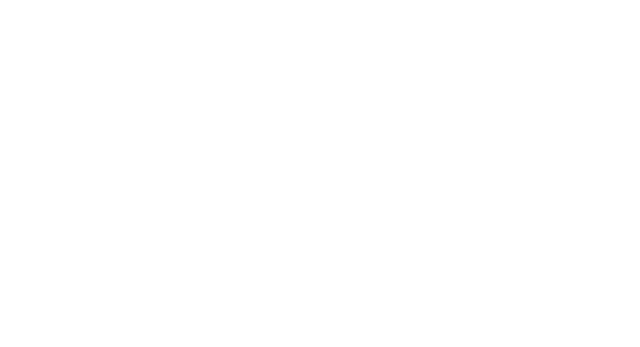
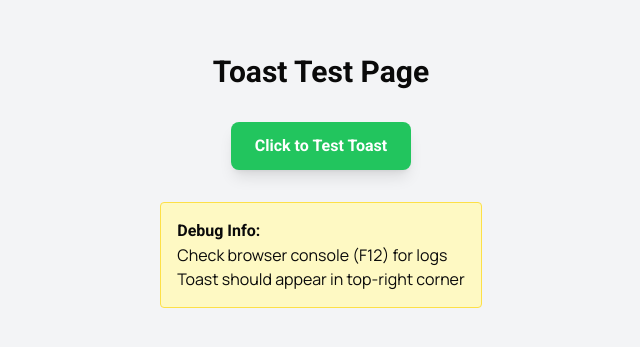
Before and after one commit to Berry-bott/FillopsEduTech, a React (Vite) app: page /test-toast in a window 1280 px wide. Before the commit this address had no page. Shown: the part 219-566 px from the top of the page, without its empty margins (319-959 px from the left). Built offline with nearby package versions, Linux system fonts and the light colour scheme.

Commit message:
new commit

```diff
--- a/package.json
+++ b/package.json
@@ -21,6 +21,7 @@
     "@radix-ui/react-select": "^2.2.6",
     "@radix-ui/react-slot": "^1.2.3",
     "@radix-ui/react-switch": "^1.2.6",
+    "@radix-ui/react-toast": "^1.2.15",
     "chart.js": "^4.5.1",
     "class-variance-authority": "^0.7.1",
     "clsx": "^2.1.1",
--- a/src/App.jsx
+++ b/src/App.jsx
@@ -114,6 +114,8 @@ import LecturerDashboard from "@/pages/lecturer/LecturerDashboard";
 import ExamSelector from "./components/DashboardComponents/user/ExamSelector";
 import "./App.css";
 
+import TestToast from "./pages/index/TestToast";
+
 function App() {
   return (
     <BrowserRouter>
@@ -133,6 +135,7 @@ function App() {
           <Route path="/ExamsPage" element={<ExamsPage />} />
           <Route path="/exam-selector" element={<ExamSelector />} />
           <Route path="/lecturer/dashboard" element={<LecturerDashboard />} />
+          <Route path="/test-toast" element={<TestToast />} />
 
           {/* SUPA ADMIN ROUTES */}
           <Route path="/manage-users" element={<UsersPage />} />
--- /dev/null
+++ b/src/pages/index/TestToast.jsx
@@ -0,0 +1,38 @@
+import React from 'react';
+import { useToast } from "@/components/ui/use-toast";
+
+const TestToast = () => {
+  const { toast } = useToast();
+
+  const handleTest = () => {
+    console.log("Toast function:", toast);
+    console.log("Showing toast...");
+
+    toast({
+      title: "Test Toast 🎉",
+      description: "If you see this, toast system works!",
+      variant: "default",
+    });
+  };
+
+  return (
+    <div className="min-h-screen flex flex-col items-center justify-center bg-gray-100">
+      <h1 className="text-3xl font-bold mb-8">Toast Test Page</h1>
+
+      <button
+        onClick={handleTest}
+        className="bg-green-500 hover:bg-green-600 text-white font-bold py-3 px-6 rounded-lg shadow-lg"
+      >
+        Click to Test Toast
+      </button>
+
+      <div className="mt-8 p-4 bg-yellow-100 border border-yellow-300 rounded">
+        <h2 className="font-bold">Debug Info:</h2>
+        <p>Check browser console (F12) for logs</p>
+        <p>Toast should appear in top-right corner</p>
+      </div>
+    </div>
+  );
+};
+
+export default TestToast;
```
Also changed, not shown: 1 other file (tests, documents, lock files or other folders).
